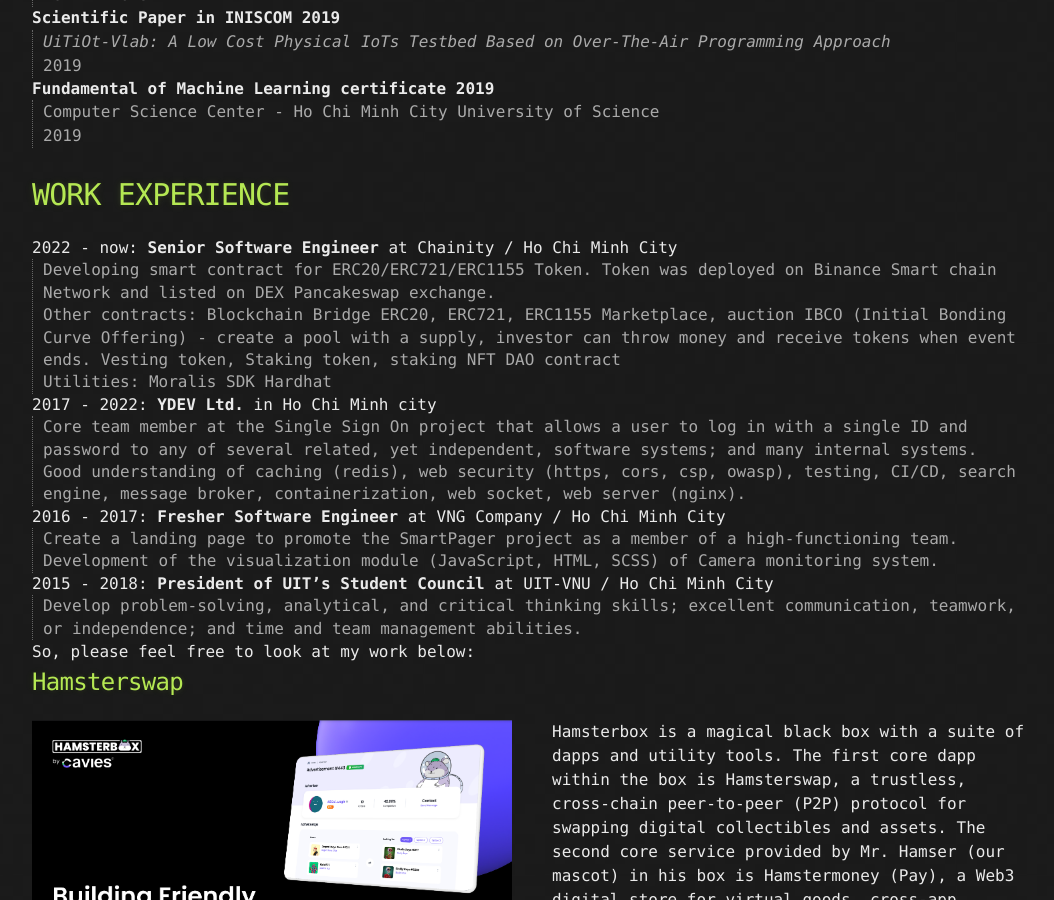
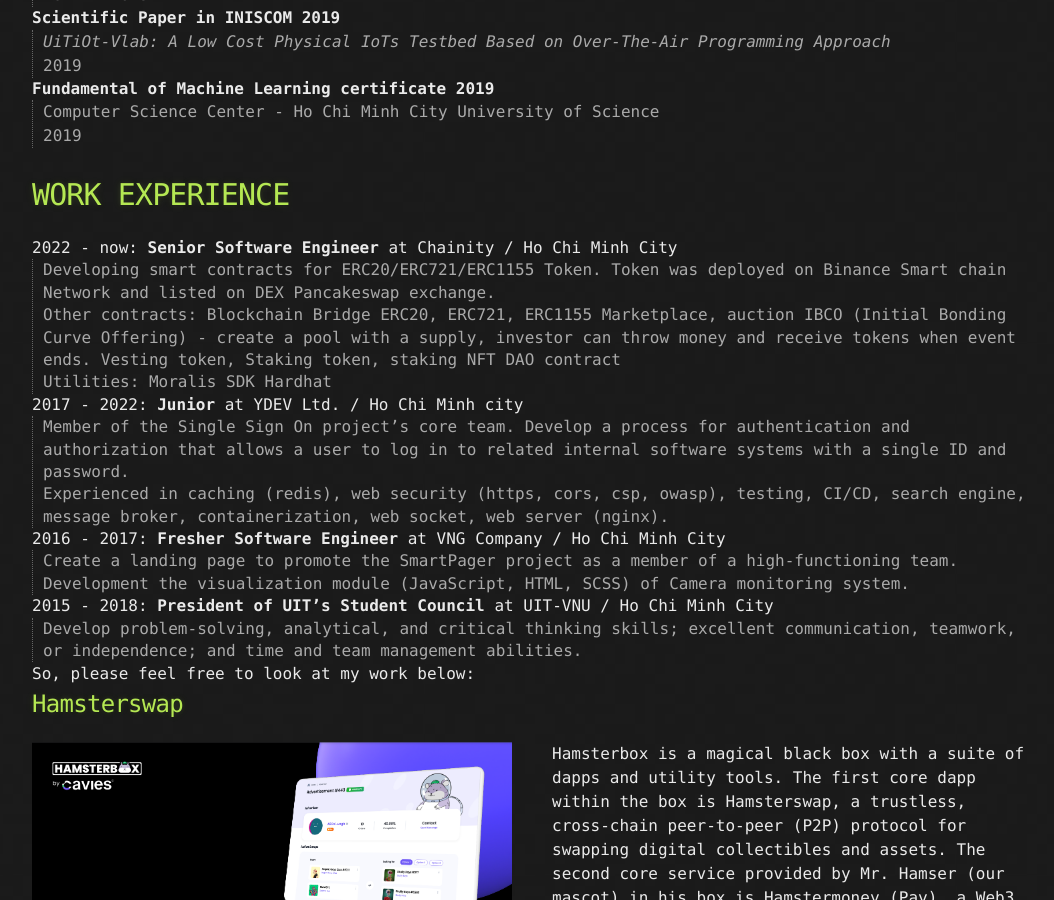
Before and after one commit to galvin96/vihu96, a Jekyll site: the page built from index.md, in a window 1280 px wide and 900 px high, scrolled down 2317 px. Shown: the whole window, without its empty margins (108-1162 px from the left). Built offline with Jekyll 4.4.1, drawn with Linux system fonts in a browser that asks for light colours.

Commit message:
Update index.md

```diff
--- a/index.md
+++ b/index.md
@@ -211,7 +211,7 @@
 
 1. 2022 - now: __Senior Software Engineer__ at Chainity / Ho Chi Minh City
 
-   > Developing smart contract for ERC20/ERC721/ERC1155 Token. Token was deployed on Binance Smart chain Network and listed on DEX Pancakeswap exchange.
+   > Developing smart contracts for ERC20/ERC721/ERC1155 Token. Token was deployed on Binance Smart chain Network and listed on DEX Pancakeswap exchange.
    >
    > Other contracts:
    > Blockchain Bridge
@@ -225,17 +225,18 @@
    > Moralis SDK
    > Hardhat
 
-2. 2017 - 2022: __YDEV Ltd.__ in Ho Chi Minh city
+2. 2017 - 2022: __Junior__ at YDEV Ltd. / Ho Chi Minh city
 
-   > Core team member at the Single Sign On project that allows a user to log in with a single ID and password to any of several related, yet independent, software systems; and many internal systems.
+   > Member of the Single Sign On project's core team.
+   > Develop a process for authentication and authorization that allows a user to log in to related internal software systems with a single ID and password.
    >
-   > Good understanding of caching (redis), web security (https, cors, csp, owasp), testing, CI/CD, search engine, message broker, containerization, web socket, web server (nginx).
+   > Experienced in caching (redis), web security (https, cors, csp, owasp), testing, CI/CD, search engine, message broker, containerization, web socket, web server (nginx).
 
 3. 2016 - 2017: __Fresher Software Engineer__ at VNG Company  /  Ho Chi Minh City
 
    > Create a landing page to promote the SmartPager project as a member of a high-functioning team.
    >
-   > Development of the visualization module (JavaScript, HTML, SCSS) of Camera monitoring system.
+   > Development the visualization module (JavaScript, HTML, SCSS) of Camera monitoring system.
 
 4. 2015 - 2018: __President of UIT’s Student Council__ at UIT-VNU  /  Ho Chi Minh City
 
```
